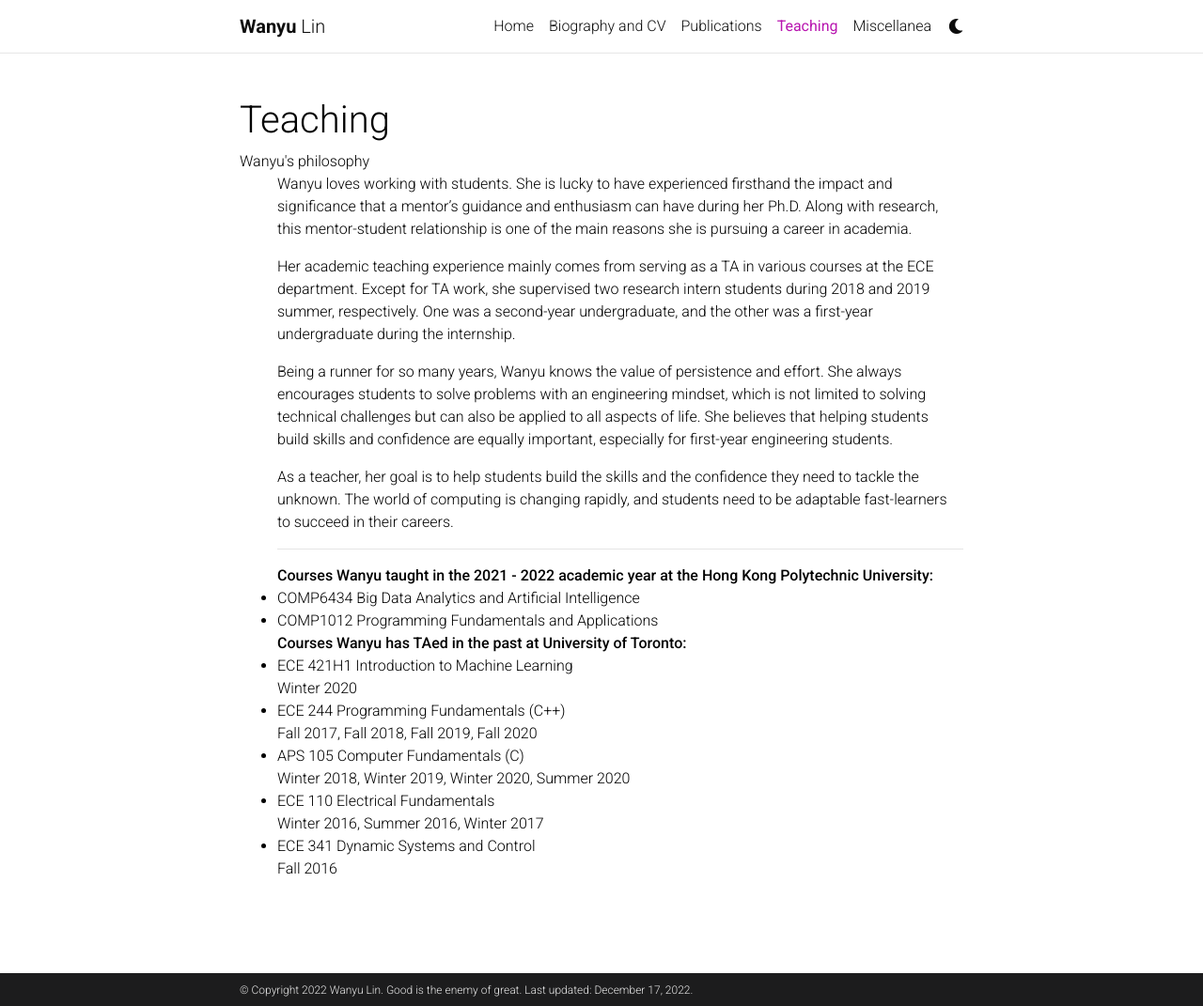
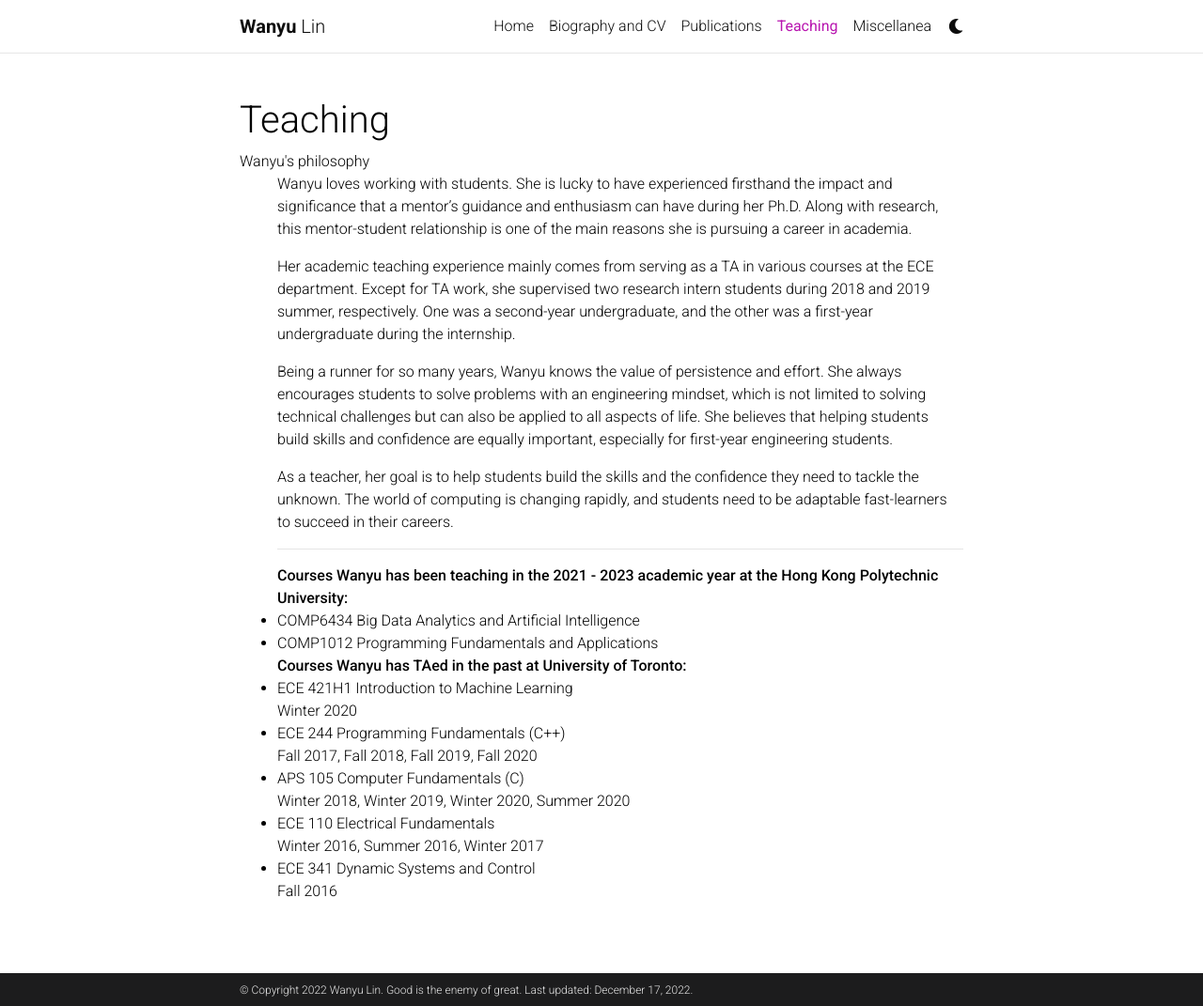
Before and after one commit to wanyu-lin/wanyulin.github.io, a Jekyll site: the page built from _pages/teaching.md, in a window 1280 px wide and 1071 px high. Shown: the whole window at 94% size. Built offline with Jekyll 4.4.1, drawn with Linux system fonts in a browser that asks for light colours; comment, search, counter and statistics services are not loaded; a style sheet for code colours, icons or effects is not loaded.

Commit message:
Update teaching.md

```diff
--- a/_pages/teaching.md
+++ b/_pages/teaching.md
@@ -19,7 +19,7 @@ nav: true
 
 
 <p><hr>
-<strong>Courses Wanyu taught in the 2021 - 2022 academic year at the Hong Kong Polytechnic University:</strong>
+<strong>Courses Wanyu has been teaching in the 2021 - 2023 academic year at the Hong Kong Polytechnic University:</strong>
 <br>
 <li>COMP6434 Big Data Analytics and Artificial Intelligence
 <li>COMP1012 Programming Fundamentals and Applications
```
